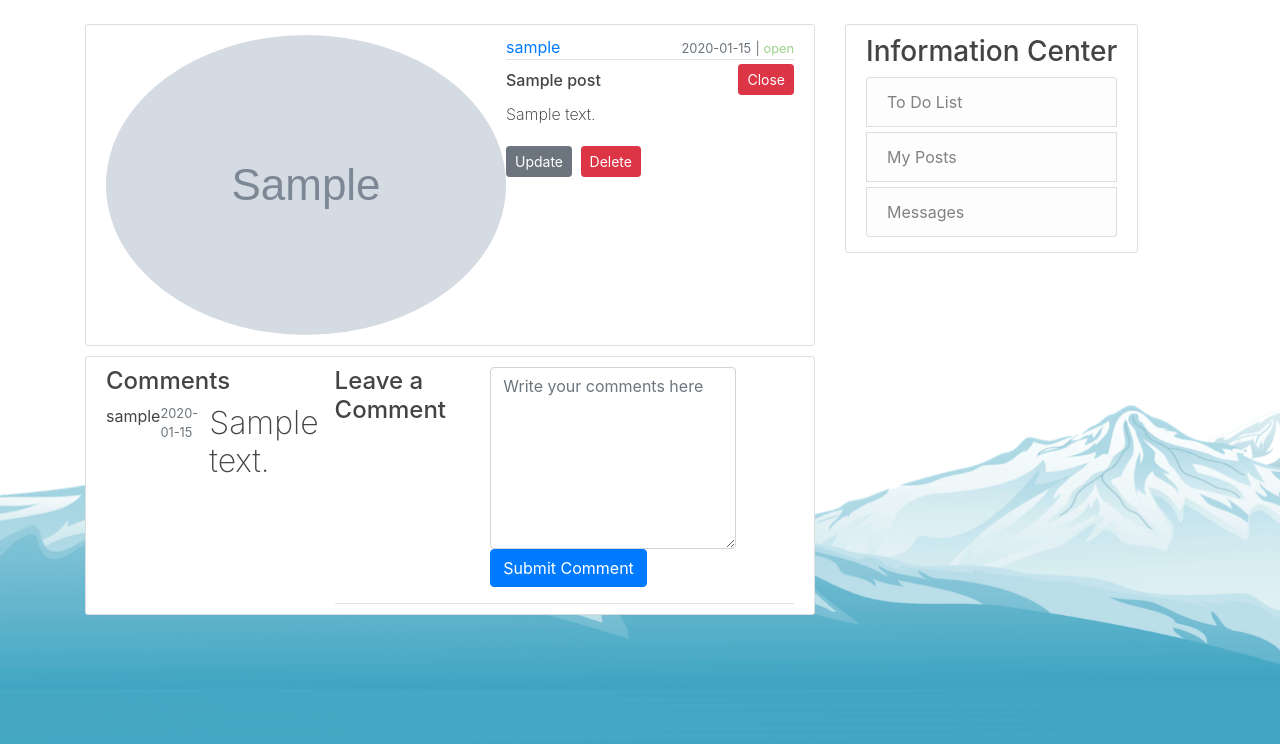
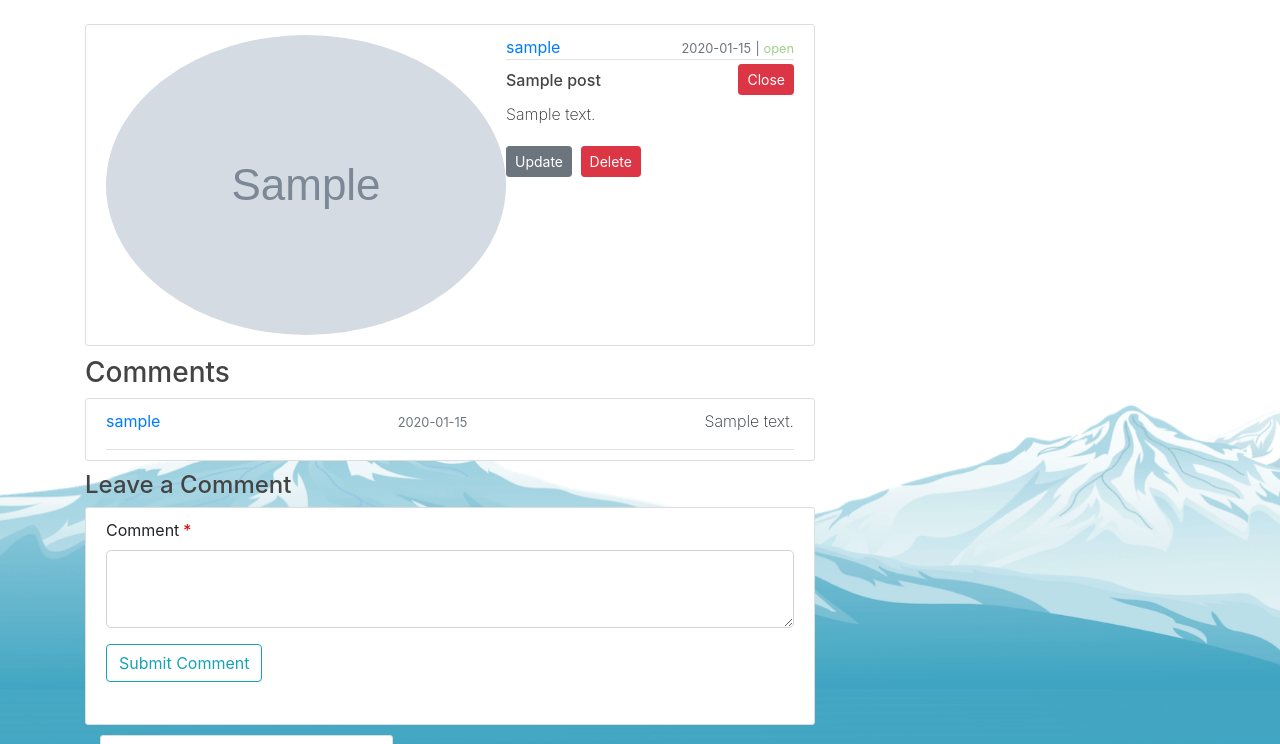
Before and after one commit to SinaBehrouz/Benefactors, a Flask app: page /post/1/comment/ in a window 1280 px wide. Shown: the part 56-800 px from the top of the page. Run offline with Flask 2, Linux system fonts and the light colour scheme; a user stored in the database is signed in; tables that the repository leaves empty hold one stand-in row (values such as "Sample post"); grey boxes marked "Sample" are stand-in pictures; some libraries are stand-ins or nearby versions.

Commit message:
Finished the routing and the HTML action form, WIP: Beautify the comments viewer

```diff
--- a/web/benefactors/routes.py
+++ b/web/benefactors/routes.py
@@ -156,7 +156,7 @@ def post(post_id):
         comments = db.session.query(PostComment).filter_by(post_id = post_id)
         if current_user.is_authenticated and post.volunteer == current_user.id:
             curr_user_volunteering = True
-        return render_template('post.html', title=post.title, post=post, curr_user_volunteering=curr_user_volunteering, comments = comments)
+        return render_template('post.html', title=post.title, post=post, curr_user_volunteering=curr_user_volunteering, comments = comments, form=form)
 
 @app.route("/post/<int:post_id>/update", methods=['GET', 'POST'])
 @login_required
@@ -235,25 +235,26 @@ def create_post_comment(post_id):
     post = Post.query.get_or_404(post_id)
     comments = db.session.query(PostComment).filter_by(post_id = post_id)
     curr_user_volunteering = False
+    form = PostCommentForm()
+
     if post.volunteer == current_user.id:
         curr_user_volunteering = True
 
     if request.method == 'POST':
         if current_user.is_authenticated:
-            form = PostCommentForm()
-            # post = Post.query.get_or_404(post_id)
+            print("Test entering authenticated")
             if form.validate_on_submit():
-                created_comment = PostComment(comment_desc=form.comment_desc.data, cmt_author=current_user, user_id = current_user.id, post_id = post_id)
+                print("Test entering the validation")
+                created_comment = PostComment(comment_desc=form.comment_desc.data, cmt_author=current_user, post_id = post_id)
                 db.session.add(created_comment)
                 db.session.commit()
                 flash('Comment Submitted!', 'success')
-                return render_template('post.html', title=post.title, post=post, curr_user_volunteering=curr_user_volunteering, comments = comments)
+                return redirect(url_for('post', post_id=post.id))
         else:
             flash('You must be logged in to volunteer for a post!', 'warning')
             return redirect(url_for('login'))
 
-    else:
-        return render_template('post.html', title=post.title, post=post, curr_user_volunteering=curr_user_volunteering, comments = comments)
+    return render_template('post.html', title=post.title, post=post, curr_user_volunteering=curr_user_volunteering, comments=comments, form=form)
 
 
 
--- a/web/benefactors/templates/post.html
+++ b/web/benefactors/templates/post.html
@@ -48,30 +48,71 @@
       {% endif %}
     </div>
   </article>
-  <article class="media content-section">
-    <div class="comments-area">
-        <h4> Comments </h4>
-        <div class="comment-list">
-        {% for comment in comments %}
+
+  <h3 class="comments-title">Comments</h3>
+  <article class="media content-section" id="comment-display">
+  {% for comment in comments %}
+        <div class="media-body">
+            <div class="article-metadata">
+                <a class="mr-20" href="#">{{ comment.cmt_author.username }}</a>
+                <div>
+                  <small class="text-muted">{{ comment.date_posted.strftime('%Y-%m-%d') }}</small>
+            </div>
+            <!-- <h3><a class="article-title" href="{{ url_for('post', post_id=post.id) }}">{{ post.title }}</a></h3> -->
+            <p class="article-content">{{ comment.comment_desc }}</p>
+        </div>
+  {% endfor %}
+</article>
+
+<h4> Leave a Comment </h4>
+<div class="content-section">
+  <form action="{{ url_for('create_post_comment', post_id=post.id) }}" method="POST">
+    {{ form.hidden_tag() }}
+    <fieldset class="form-group">
+      <div class ="form-group required">
+            {{ form.comment_desc.label(class="form-control-label") }}
+            {% if form.comment_desc.errors %}
+                {{ form.comment_desc(class="form-control form-control-lg is-invalid") }}
+                <div class="invalid-feedback">
+                    {% for error in form.comment_desc.errors %}
+                        <span>{{ error }}</span>
+                    {% endfor %}
+                </div>
+            {% else %}
+                {{ form.comment_desc(class="form-control form-control-lg") }}
+            {% endif %}
+      </div>
+      <div class="form-group">
+        {{ form.submit_comment(class="btn btn-outline-info") }}
+      </div>
+    </fieldset>
+  </form>
+  <!-- <article class="media content-section">
+    <div class="media-body">
+      <div class="article-metadata">
+          <h4> Comments </h4>
+          {% for comment in comments %}
           <div class="single-comment justify-content-between d-flex">
-            <p class="article-title"> {{ comment.cmt_author.username }}</p>
-            <small class="text-muted date">{{ comment.date_posted.strftime('%Y-%m-%d') }}</small>
-            <h2 class = "article-content"> {{ comment.comment_desc }} </h2>
+              <p class="article-title"> {{ comment.cmt_author.username }}</p> <br>
+              <small class="text-muted">{{ comment.date_posted.strftime('%Y-%m-%d') }}</small><br><br>
+              <p class = "article-content"> {{ comment.comment_desc }} </p>
           </div>
-        </div>
-        {% endfor %}
-    </div>
+          {% endfor %}
+      </div>
 
     <div class="article-metadata">
       <h4> Leave a Comment </h4>
       <form method = "POST">
         <div class="form-group form-inline">
-            <textarea name="message" class="form-control" rows="7" name="message" placeholder="Write your comments here" onfocus="this.placeholder = ''" onblur="this.placeholder = 'Message'" required=""></textarea>
+            <div class ="form-group">
+              <textarea name="message" class="form-control" rows="7" placeholder="Write your comments here" onfocus="this.placeholder = ''" onblur="this.placeholder = 'Message'" required=""></textarea>
+            </div>
             <input class="btn btn-primary" type="submit" value="Submit Comment">
         </div>
       </form>
     </div>
-  </article>
+  </div>
+  </article> -->
 
   <div class="modal fade" id="deleteModal" tabindex="-1" role="dialog" aria-labelledby="deleteModalLabel" aria-hidden="true">
     <div class="modal-dialog" role="document">
```
